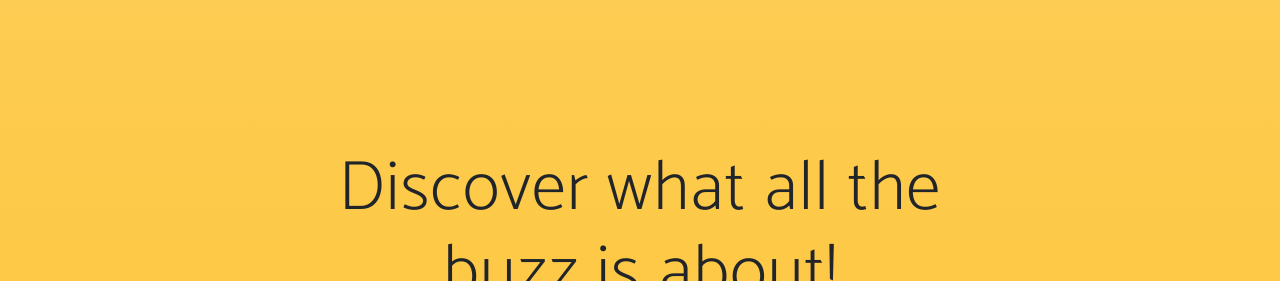
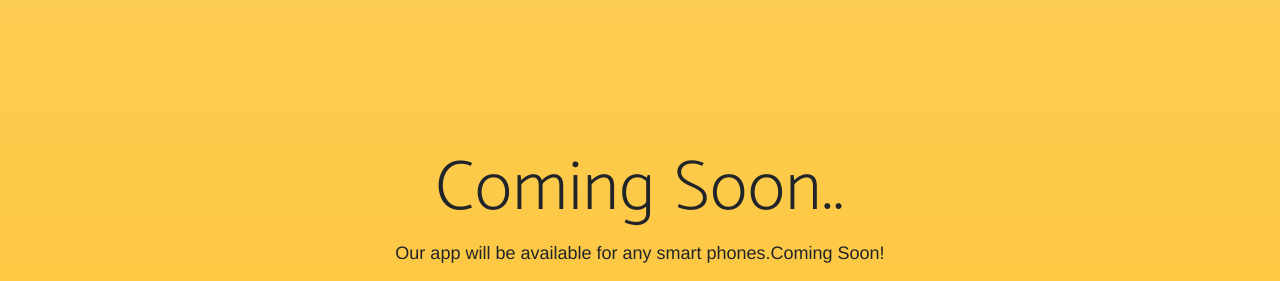
Before and after one commit to neednotes/neednotes.github.io, a website: page index.html in a window 1280 px wide. Shown: the part 802-1083 px from the top of the page. Drawn offline with nearby package versions, Linux system fonts and the light colour scheme; files that its build step writes are made by us from their sources; a web font is replaced by a local one.

Commit message:
Update index.html

```diff
--- a/index.html
+++ b/index.html
@@ -86,8 +86,8 @@
     <div class="container">
       <div class="row">
         <div class="col-md-8 mx-auto">
-          <h2 class="section-heading">Discover what all the buzz is about!</h2>
-          <p>Our app is available will be available for any smart phones.Coming Soon!</p>
+          <h2 class="section-heading">Coming Soon..</h2>
+          <p>Our app will be available for any smart phones.Coming Soon!</p>
           <div class="badges">
             <a class="badge-link" href="#"><img src="img/google-play-badge.svg" alt=""></a>
             <a class="badge-link" href="#"><img src="img/app-store-badge.svg" alt=""></a>
```
